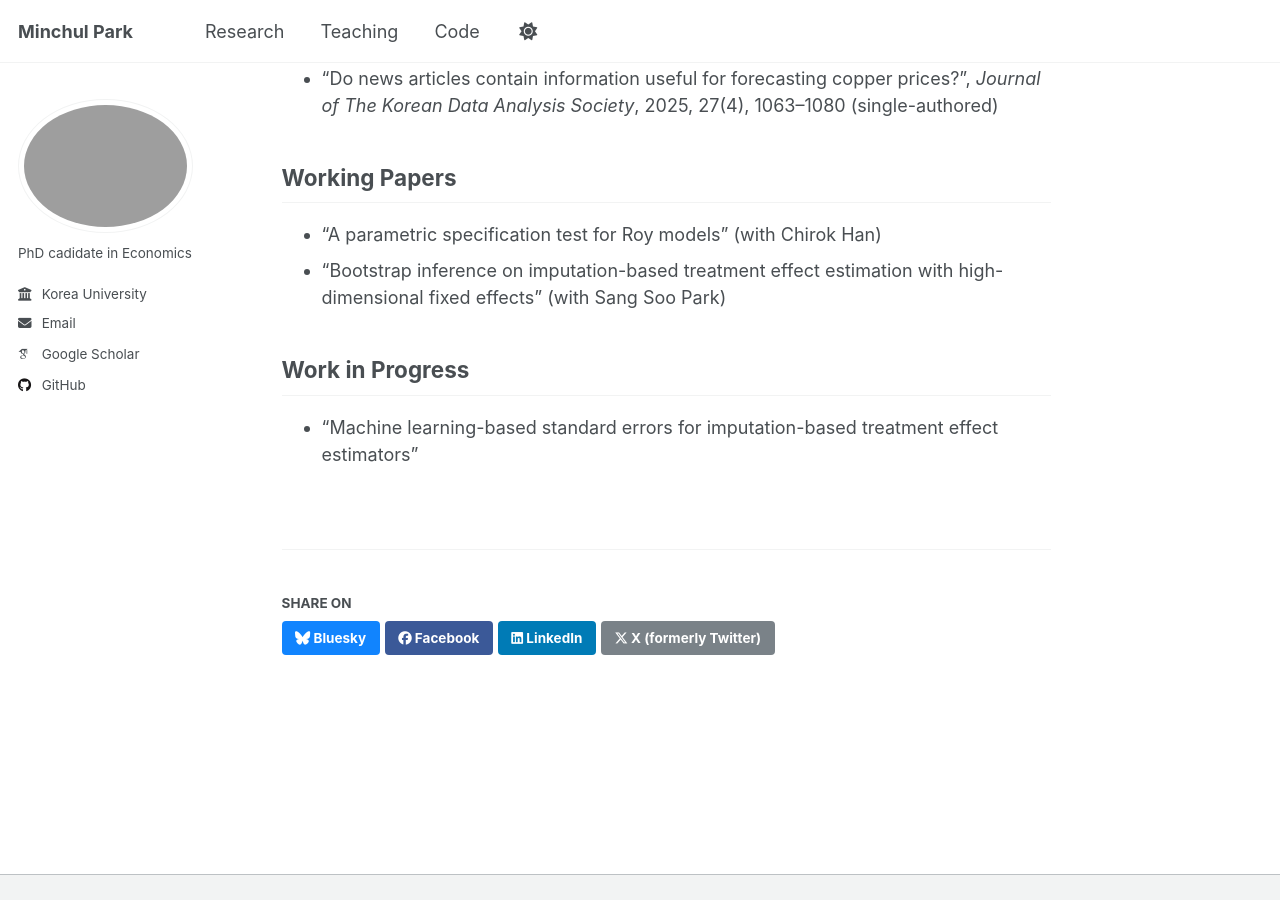
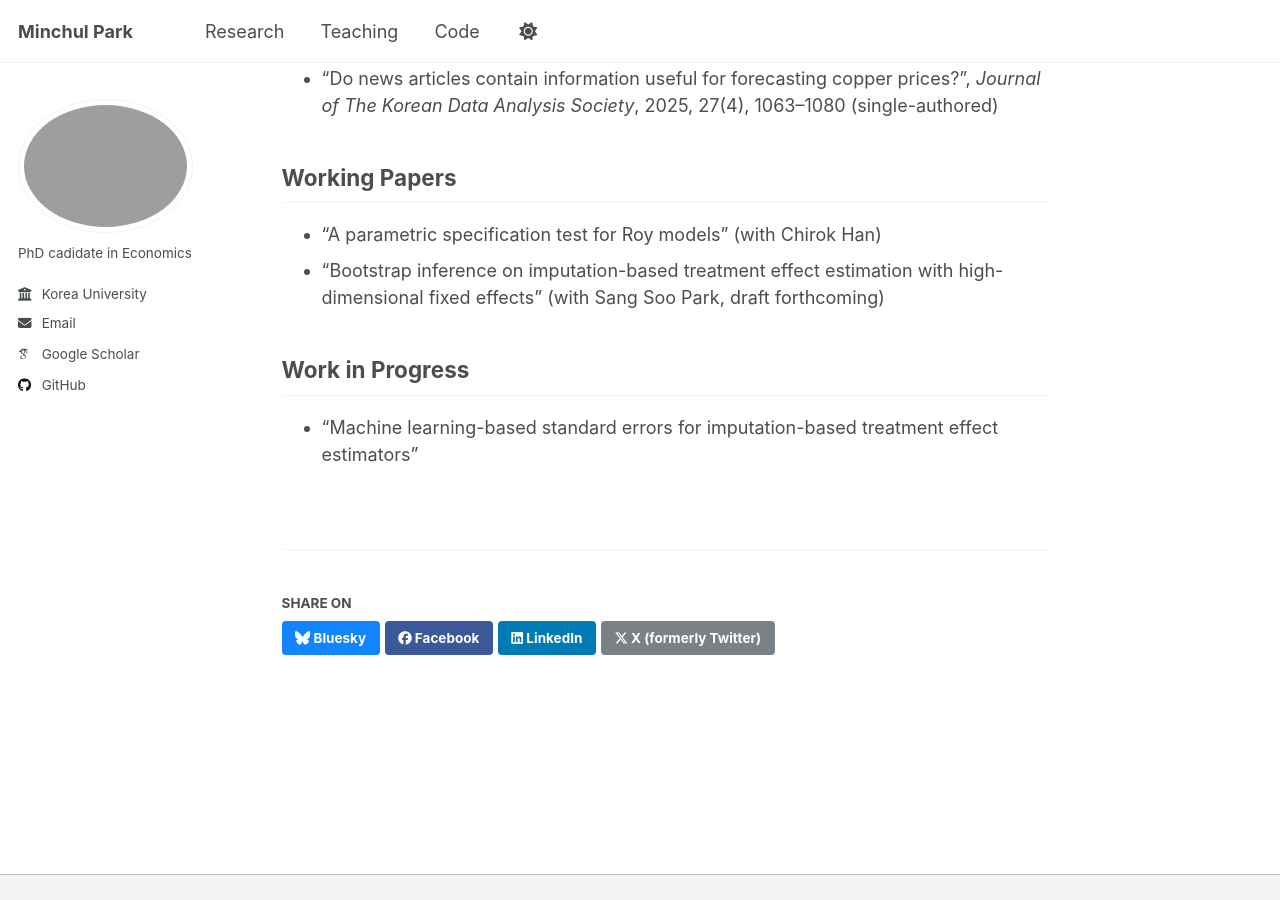
Before and after one commit to econompark/econompark.github.io, a Jekyll site: the page built from _research/research.md, in a window 1280 px wide and 900 px high, scrolled down 827 px. Built offline with Jekyll 4.4.1, drawn with Linux system fonts in a browser that asks for light colours; some web fonts are replaced; a script that is not in the unit is left out.

Commit message:
Update research.md

```diff
--- a/_research/research.md
+++ b/_research/research.md
@@ -17,7 +17,7 @@ This paper proposes a new difference-in-differences estimator to estimate hetero
 
 ## Working Papers
   - "A parametric specification test for Roy models" (with Chirok Han)
-  - "Bootstrap inference on imputation-based treatment effect estimation with high-dimensional fixed effects" (with Sang Soo Park)
+  - "Bootstrap inference on imputation-based treatment effect estimation with high-dimensional fixed effects" (with Sang Soo Park, draft forthcoming)
 
 ## Work in Progress
   - "Machine learning-based standard errors for imputation-based treatment effect estimators"
```
